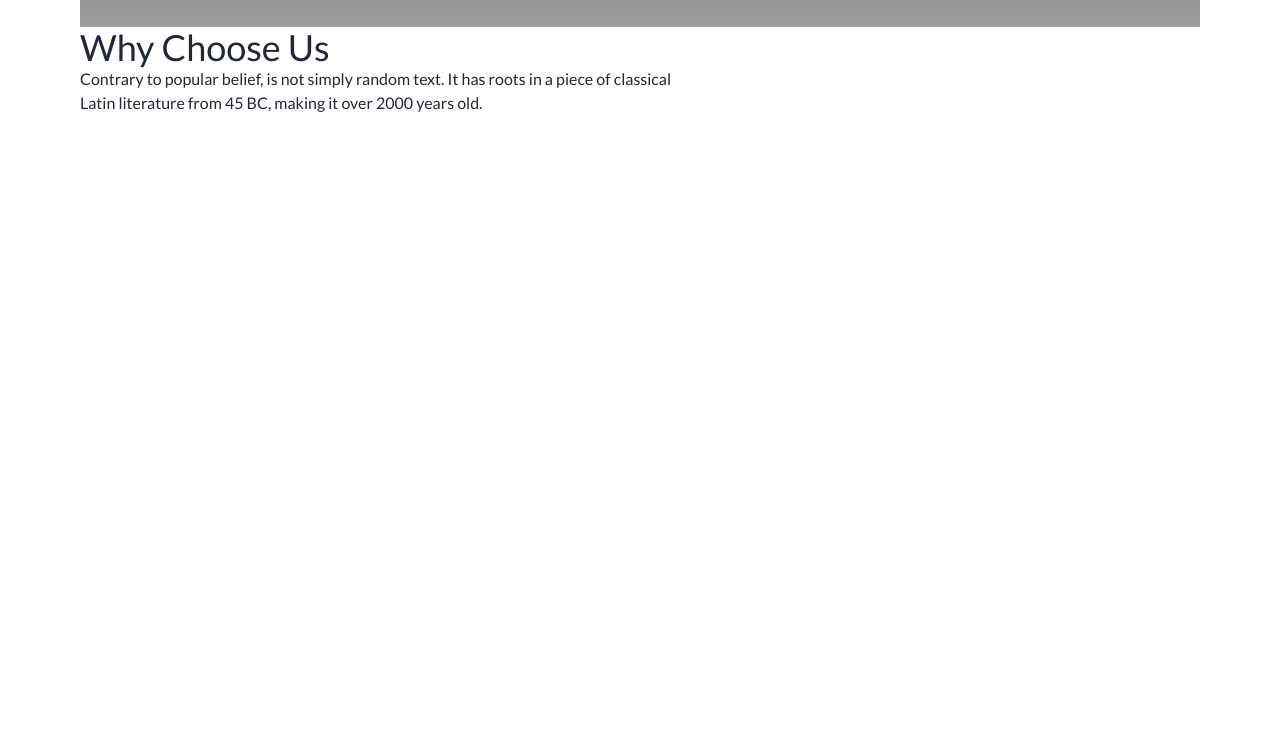
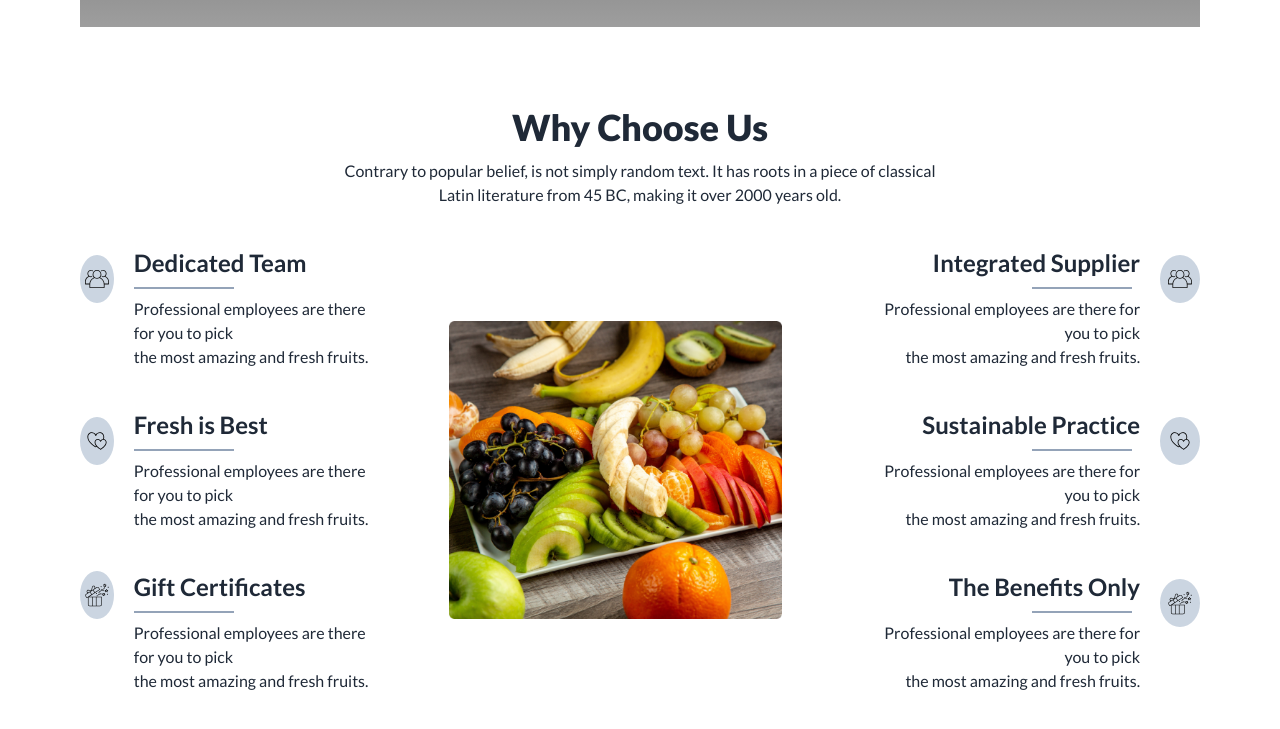
Before and after one commit to salehinRifat/Fruit-burst, a plain HTML site: page index.html in a window 1280 px wide. Shown: the part 2223-2952 px from the top of the page. Before the commit the page ends 2358 px from the top, so only its background shows below. Drawn offline with nearby package versions, Linux system fonts and the light colour scheme; grey boxes are pictures that could not be loaded.

Commit message:
added Choose us section

```diff
--- a/index.html
+++ b/index.html
@@ -224,7 +224,7 @@
                 </div>
             </div>
             <!-- Details section -->
-            <div class="flex justify-around mt-10 flex-col md:flex-row gap-5">
+            <div class="flex justify-around mt-10 flex-col lg:flex-row gap-5">
                 <!-- modal 1 -->
                 <div class="border border-gray-300 flex flex-col justify-center items-center px-16 py-5">
                     <img src="images/fruit6.png" alt="">
@@ -530,18 +530,76 @@
                 </div>
             </div>
         </section>
-        <section>
-            <h1 class="text-4xl">Why Choose Us</h1>
-            <p class="">Contrary to popular belief, is not simply random text. It has roots in a piece of classical <br> Latin literature from 45 BC, making it over 2000 years old.</p>
-            <div>
-                <div>
-
+        <section class="mt-20">
+            <h1 class="text-4xl text-center font-extrabold">Why Choose Us</h1>
+            <p class=" text-center mt-3">Contrary to popular belief, is not simply random text. It has roots in a piece of classical <br> Latin literature from 45 BC, making it over 2000 years old.</p>
+            <div class="flex flex-col lg:flex-row justify-between items-center gap-0 lg:gap-20">
+                <div class="order-2 lg:order-1">
+                    <div class="flex flex-col md:flex-row my-10">
+                        <div class="w-12 h-12 rounded-[50%] bg-slate-300 md:mr-5 flex justify-center items-center my-2 mx-auto">
+                            <img src="images/group 1.svg" alt="">
+                        </div>
+                        <div class="text-center md:text-left">
+                            <h1 class="text-2xl font-bold">Dedicated Team</h1>
+                            <div class="w-[100px] h-[2px] bg-slate-400 md:my-2 md:mx-0 mx-auto my-0"></div>
+                            <p>Professional employees are there for you to pick <br> the most amazing and fresh fruits.</p>
+                        </div>
+                    </div>
+                    <div class="flex flex-col md:flex-row my-10">
+                        <div class="w-12 h-12 rounded-[50%] bg-slate-300 md:mr-5 flex justify-center items-center my-2 mx-auto">
+                            <img src="images/love 1.svg" alt="">
+                        </div>
+                        <div class="text-center md:text-left">
+                            <h1 class="text-2xl font-bold">Fresh is Best</h1>
+                            <div class="w-[100px] h-[2px] bg-slate-400  md:my-2 md:mx-0 mx-auto my-0"></div>
+                            <p>Professional employees are there for you to pick <br> the most amazing and fresh fruits.</p>
+                        </div>
+                    </div>
+                    <div class="flex flex-col md:flex-row my-10">
+                        <div class="w-12 h-12 rounded-[50%] bg-slate-300 md:mr-5 flex justify-center items-center my-0 mx-auto">
+                            <img src="images/gift-box 1.svg" alt="">
+                        </div>
+                        <div class=" md:text-left text-center">
+                            <h1 class="text-2xl font-bold">Gift Certificates</h1>
+                            <div class="w-[100px] h-[2px] bg-slate-400  md:my-2 md:mx-0 mx-auto my-0"></div>
+                            <p>Professional employees are there for you to pick <br> the most amazing and fresh fruits.</p>
+                        </div>
+                    </div>
                 </div>
-                <div>
-
+                <div class="order-1 lg:order-2">
+                    <img src="images/whychoose1.png" alt="">
                 </div>
-                <div>
-
+                <div class="text-center md:text-right order-3 lg:order-3">
+                    <div class="flex my-0 md:my-10 md:flex-row flex-col-reverse justify-center ">
+                        <div class="">
+                            <h1 class="text-2xl font-bold">Integrated Supplier</h1>
+                            <div class="w-[100px] h-[2px] bg-slate-400  md:my-2 mx-auto my-0 md:ml-[170px]"></div>
+                            <p>Professional employees are there for you to pick <br> the most amazing and fresh fruits.</p>
+                        </div>
+                        <div class="w-12 h-12 rounded-[50%] bg-slate-300 md:ml-5 flex justify-center items-center  my-2 mx-auto">
+                            <img src="images/group 1.svg" alt="">
+                        </div>
+                    </div>
+                    <div class="flex my-10 md:flex-row flex-col-reverse justify-center ">
+                        <div>
+                            <h1 class="text-2xl font-bold">Sustainable Practice</h1>
+                            <div class="w-[100px] h-[2px] bg-slate-400  md:my-2 mx-auto my-0 md:ml-[170px]"></div>
+                            <p>Professional employees are there for you to pick <br> the most amazing and fresh fruits.</p>
+                        </div>
+                        <div class="w-12 h-12 rounded-[50%] bg-slate-300 md:ml-5 flex justify-center items-center my-2 mx-auto">
+                            <img src="images/love 1.svg" alt="">
+                        </div>
+                    </div>
+                    <div class="flex my-10 md:flex-row flex-col-reverse justify-center ">
+                        <div>
+                            <h1 class="text-2xl font-bold">The Benefits Only</h1>
+                            <div class="w-[100px] h-[2px] bg-slate-400 md:my-2 mx-auto my-0 md:ml-[170px]"></div>
+                            <p>Professional employees are there for you to pick <br> the most amazing and fresh fruits.</p>
+                        </div>
+                        <div class="w-12 h-12 rounded-[50%] bg-slate-300 md:ml-5 flex justify-center items-center my-2 mx-auto">
+                            <img src="images/gift-box 1.svg" alt="">
+                        </div>
+                    </div>
                 </div>
             </div>
         </section>
```
Also changed, not shown: images/fruit 1.svg (added), images/gift-box 1.svg (added), images/group 1.svg (added), images/ice-cream 1.svg (added), images/like 1.svg (added), images/love 1.svg (added).
